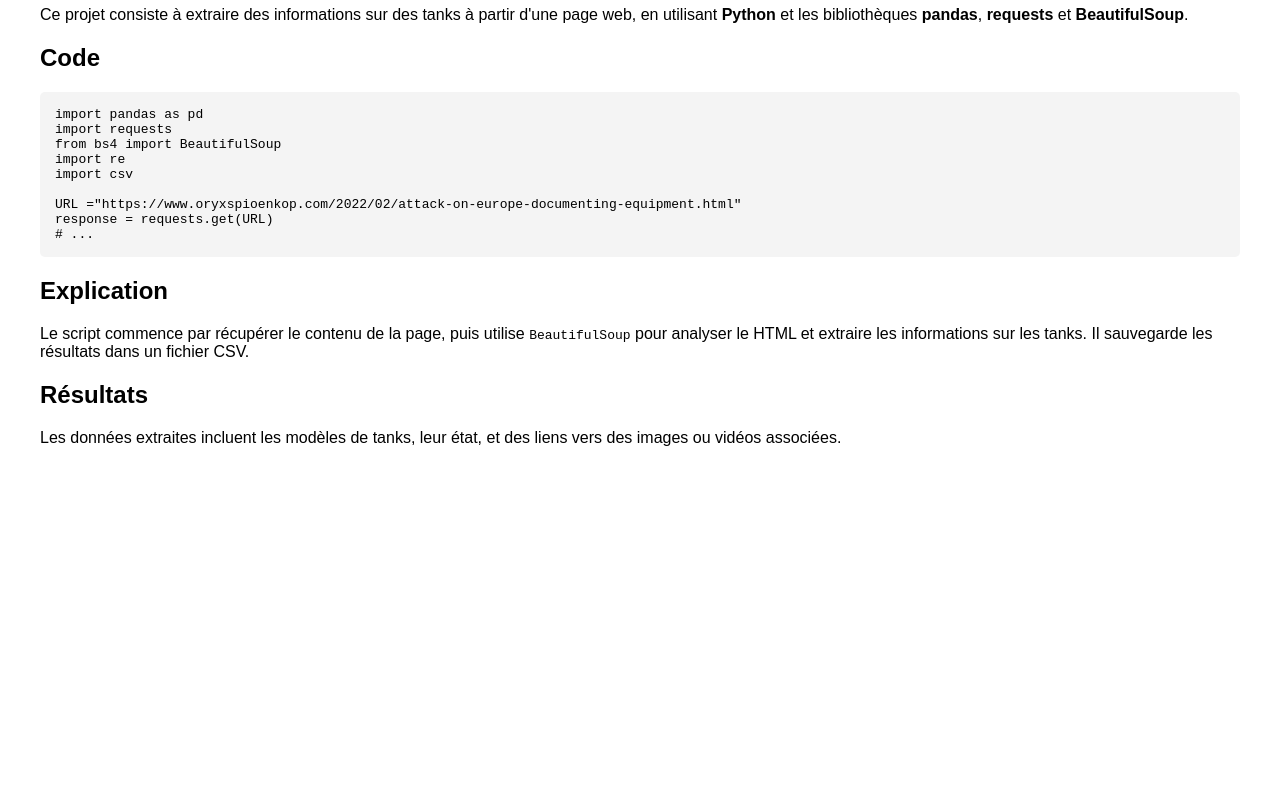
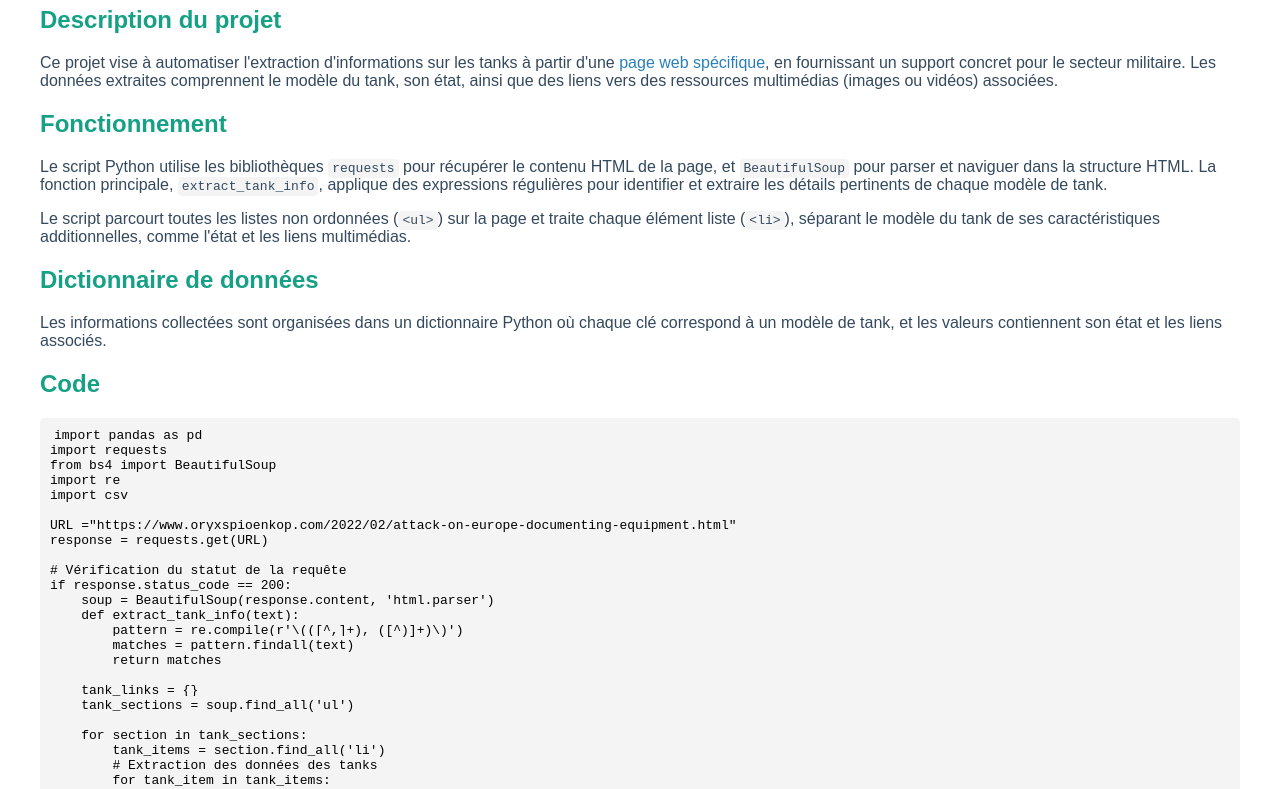
Before and after one commit to pierrejean18/pierrejean18.github.io, a plain HTML site: page index.html in a window 1280 px wide. Shown: the part 92-881 px from the top of the page. Before the commit the page ends 800 px from the top, so only its background shows below. Drawn offline with Linux system fonts and the light colour scheme.

Commit message:
Update index.html

```diff
--- a/index.html
+++ b/index.html
@@ -3,16 +3,40 @@
 <head>
     <meta charset="UTF-8">
     <meta name="viewport" content="width=device-width, initial-scale=1.0">
-    <title>Projet Web Scraping Tanks</title>
+    <title>Extraction d'Informations sur les Tanks</title>
     <style>
         body { font-family: Arial, sans-serif; margin: 40px; }
-        h1 { color: #333; }
-        pre { background-color: #f4f4f4; padding: 15px; border-radius: 5px; }
+        h1 { color: #2c3e50; }
+        h2 { color: #16a085; }
+        p { color: #34495e; }
+        code { background-color: #f4f4f4; padding: 2px 4px; border-radius: 4px; }
+        pre { background-color: #f4f4f4; padding: 10px; border-radius: 5px; }
+        a { color: #2980b9; text-decoration: none; }
+        a:hover { text-decoration: underline; }
     </style>
 </head>
 <body>
-    <h1>Projet Web Scraping Tanks</h1>
-    <p>Ce projet consiste à extraire des informations sur des tanks à partir d'une page web, en utilisant <strong>Python</strong> et les bibliothèques <strong>pandas</strong>, <strong>requests</strong> et <strong>BeautifulSoup</strong>.</p>
+    <h1>Extraction d'Informations sur les Tanks</h1>
+
+    <h2>Description du projet</h2>
+    <p>
+        Ce projet vise à automatiser l'extraction d'informations sur les tanks à partir d'une
+        <a href="https://www.oryxspioenkop.com/2022/02/attack-on-europe-documenting-equipment.html" target="_blank">page web spécifique</a>,
+        en fournissant un support concret pour le secteur militaire. Les données extraites comprennent le modèle du tank, son état, ainsi que des liens vers des ressources multimédias (images ou vidéos) associées.
+    </p>
+
+    <h2>Fonctionnement</h2>
+    <p>
+        Le script Python utilise les bibliothèques <code>requests</code> pour récupérer le contenu HTML de la page, et <code>BeautifulSoup</code> pour parser et naviguer dans la structure HTML. La fonction principale, <code>extract_tank_info</code>, applique des expressions régulières pour identifier et extraire les détails pertinents de chaque modèle de tank.
+    </p>
+    <p>
+        Le script parcourt toutes les listes non ordonnées (<code>&lt;ul&gt;</code>) sur la page et traite chaque élément liste (<code>&lt;li&gt;</code>), séparant le modèle du tank de ses caractéristiques additionnelles, comme l'état et les liens multimédias.
+    </p>
+
+    <h2>Dictionnaire de données</h2>
+    <p>
+        Les informations collectées sont organisées dans un dictionnaire Python où chaque clé correspond à un modèle de tank, et les valeurs contiennent son état et les liens associés.
+    </p>
 
     <h2>Code</h2>
     <pre><code>import pandas as pd
@@ -23,12 +47,56 @@ import csv
 
 URL ="https://www.oryxspioenkop.com/2022/02/attack-on-europe-documenting-equipment.html"
 response = requests.get(URL)
-# ... </code></pre>
 
-    <h2>Explication</h2>
-    <p>Le script commence par récupérer le contenu de la page, puis utilise <code>BeautifulSoup</code> pour analyser le HTML et extraire les informations sur les tanks. Il sauvegarde les résultats dans un fichier CSV.</p>
+# Vérification du statut de la requête
+if response.status_code == 200:
+    soup = BeautifulSoup(response.content, 'html.parser')
+    def extract_tank_info(text):
+        pattern = re.compile(r'\(([^,]+), ([^)]+)\)')
+        matches = pattern.findall(text)
+        return matches
 
-    <h2>Résultats</h2>
-    <p>Les données extraites incluent les modèles de tanks, leur état, et des liens vers des images ou vidéos associées.</p>
+    tank_links = {}
+    tank_sections = soup.find_all('ul')
+
+    for section in tank_sections:
+        tank_items = section.find_all('li')
+        # Extraction des données des tanks
+        for tank_item in tank_items:
+            tank_info_text = tank_item.text.strip()
+            if ':' in tank_info_text:
+                tank_model, tank_details = tank_info_text.split(':', 1)
+                tank_model = tank_model.strip()
+            else:
+                tank_model = tank_info_text.strip()
+                tank_details = ""
+
+            tanks = extract_tank_info(tank_details)
+
+            links = tank_item.find_all('a', href=True)
+
+            if tank_model not in tank_links:
+                tank_links[tank_model] = []
+
+            for (tank_id, tank_status), link in zip(tanks, links):
+                tank_links[tank_model].append((tank_status.strip(), link['href']))
+
+    # Sauvegarde des résultats dans un fichier CSV
+    with open('tank_data.csv', mode='w', newline='', encoding='utf-8') as file:
+        writer = csv.writer(file)
+        writer.writerow(["Modèle du tank", "État du tank", "Lien vers l'image ou vidéo"])
+
+        for tank_model, tanks in tank_links.items():
+            for tank_status, link in tanks:
+                writer.writerow([tank_model, tank_status, link])
+
+    print("Les données des tanks ont été enregistrées dans 'tank_data.csv'.")
+
+else:
+    print("La requête a échoué avec le code :", response.status_code)</code></pre>
+
+    <h2>Conclusion</h2>
+    <p>Ce projet permet de démontrer comment l'extraction de données web peut être automatisée pour répondre à des besoins spécifiques, notamment dans le secteur militaire.</p>
+
 </body>
 </html>
```
